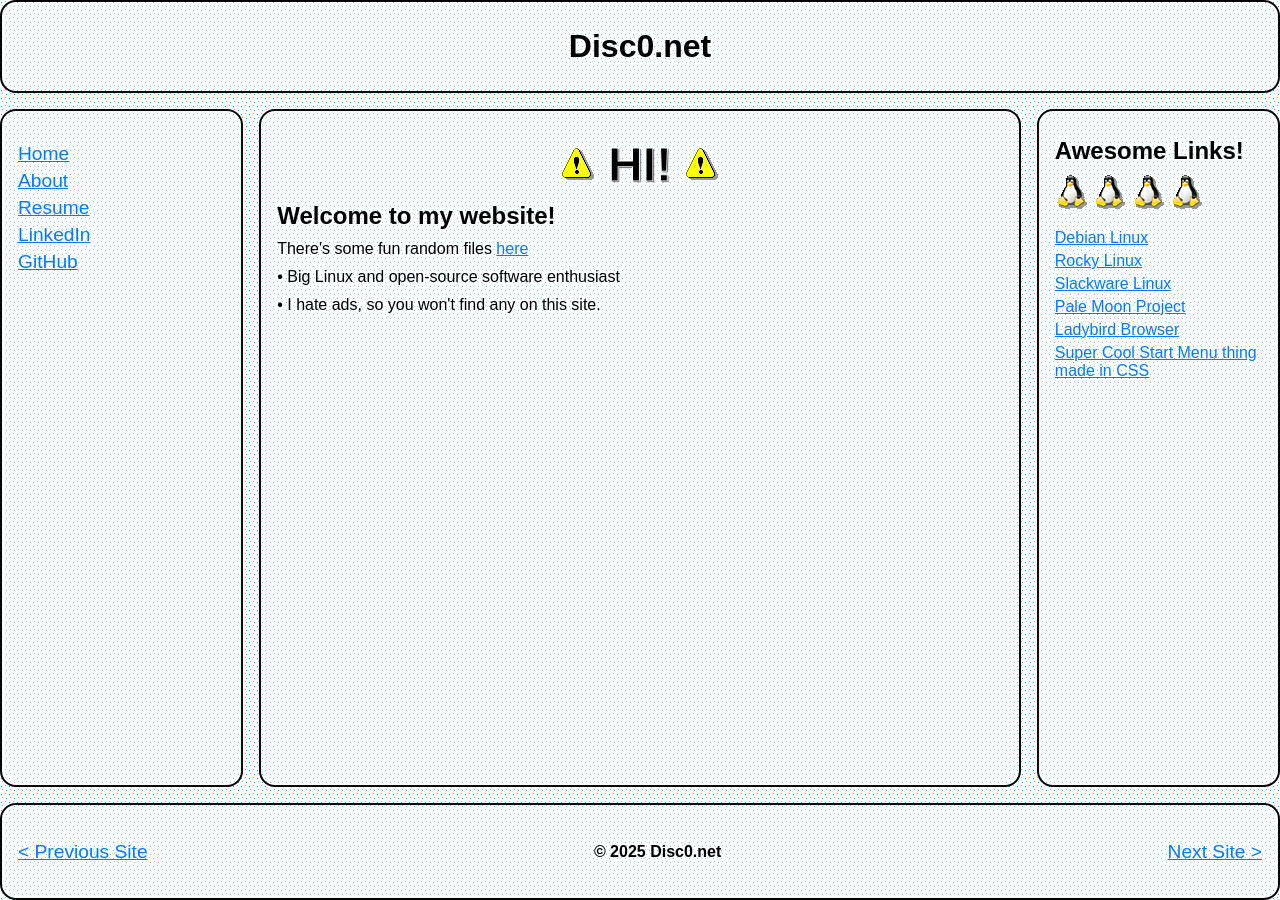
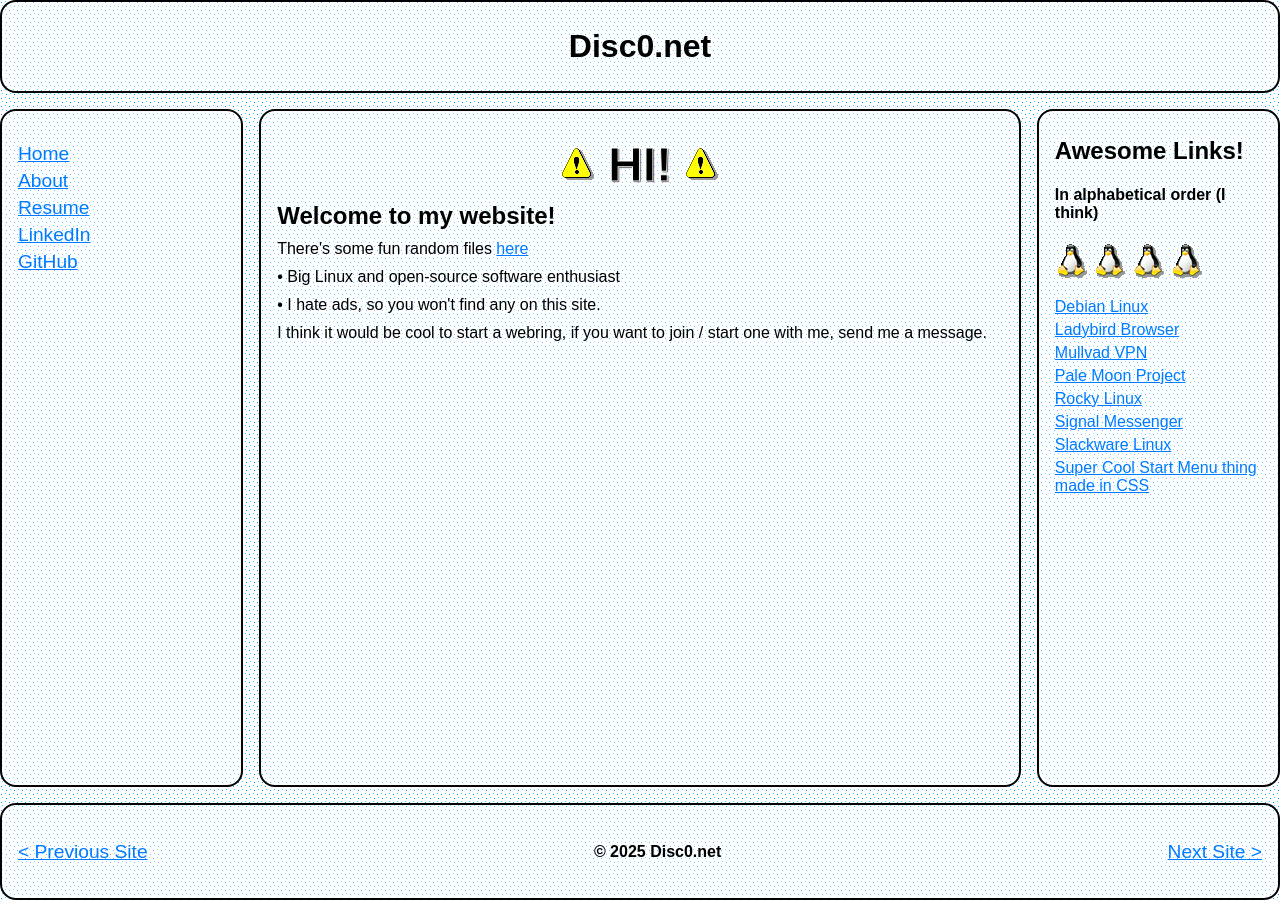
Before and after one commit to odjacobs/disc0.net, a Jekyll site: the page built from index.html, in a window 1280 px wide. Built offline with Jekyll 4.4.1, drawn with Linux system fonts in a browser that asks for light colours.

Commit message:
few small changes and new awesome links

```diff
--- a/_data/awesome.yml
+++ b/_data/awesome.yml
@@ -1,12 +1,16 @@
 - name: Debian Linux
   link: https://debian.org
+- name: Ladybird Browser
+  link: https://ladybird.org/
+- name: Mullvad VPN
+  link: https://mullvad.net/
+- name: Pale Moon Project
+  link: https://www.palemoon.org
 - name: Rocky Linux
   link: https://rockylinux.org/
+- name: Signal Messenger
+  link: https://signal.org/
 - name: Slackware Linux
   link: http://www.slackware.com
-- name: Pale Moon Project
-  link: https://www.palemoon.org
-- name: Ladybird Browser
-  link: https://ladybird.org/
 - name: Super Cool Start Menu thing made in CSS
   link: https://cssdeck.com/labs/full/pure-css3-windows-7-start-menu
--- a/_includes/awesome.html
+++ b/_includes/awesome.html
@@ -1,5 +1,6 @@
 <nav>
     <h1>Awesome Links!</h1>
+    <h4>In alphabetical order (I think)</h4>
     {% for i in (1..4) %}
     <img src="img/tux.png" alt="" />
     {% endfor %}
--- a/index.html
+++ b/index.html
@@ -11,6 +11,7 @@ title: Home
 <p>There's some fun random files <a href="misc">here</a></p>
 <p>&bull; Big Linux and open-source software enthusiast</p>
 <p>&bull; I hate ads, so you won't find any on this site.</p>
+<p>I think it would be cool to start a webring, if you want to join / start one with me, send me a message.</p>
 {% if site.posts.size >= 2 %}
 <h2>Blog posts</h2>
 <h3>Lastest Post</h3>
```
